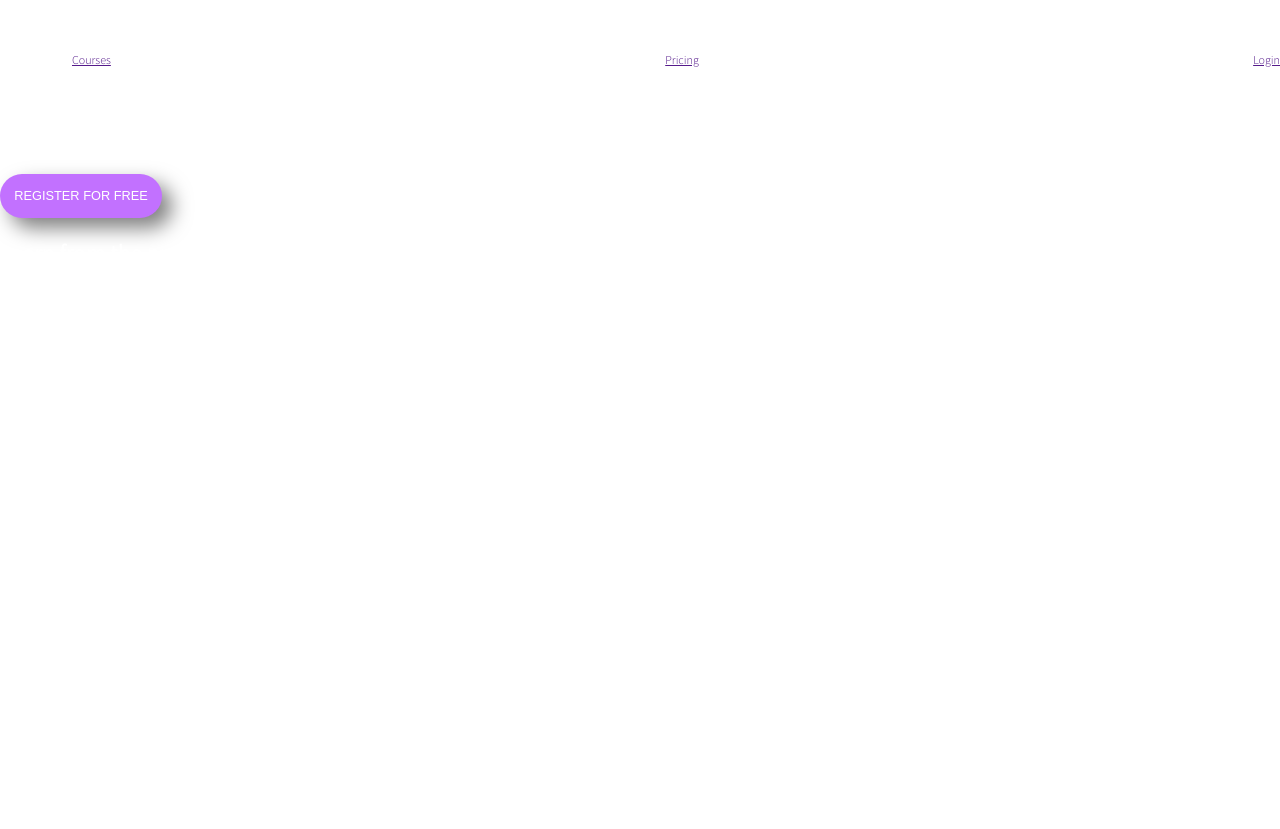
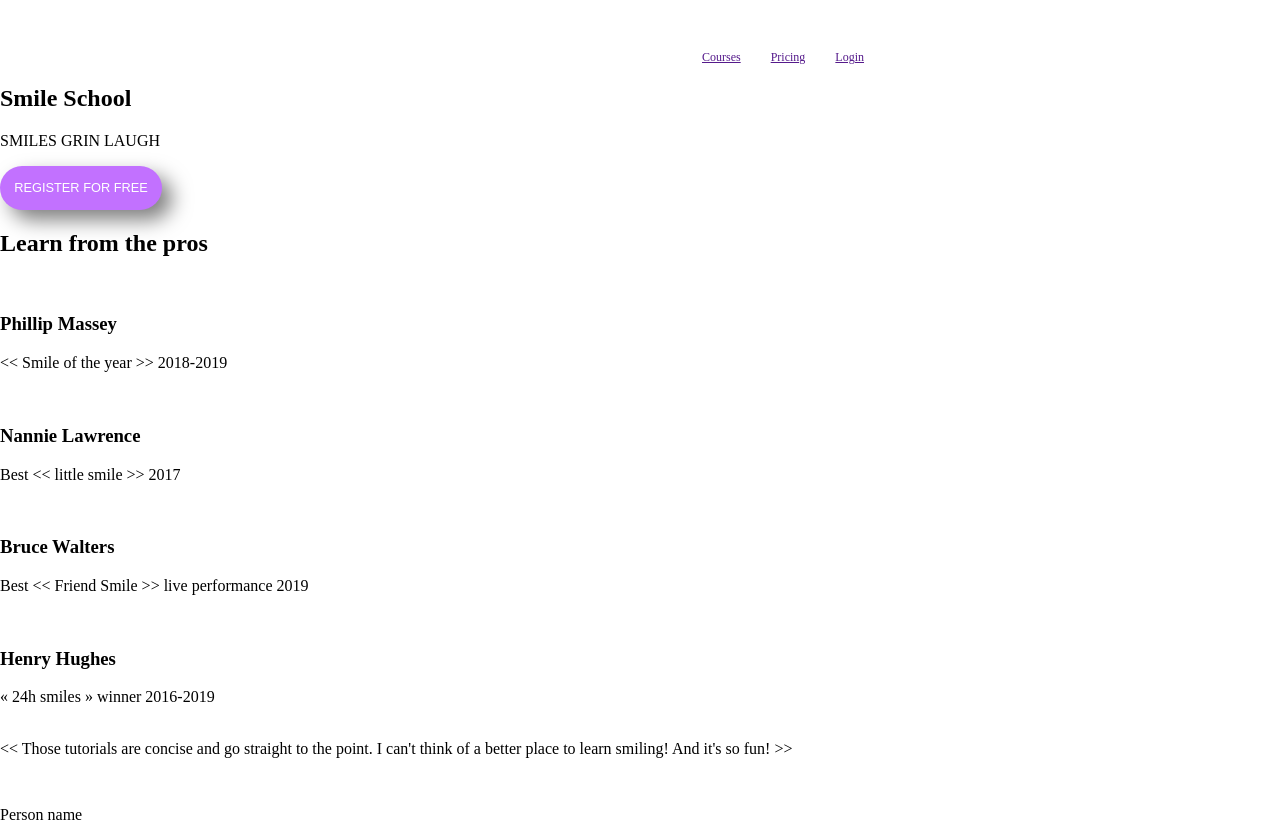
Before and after one commit to BretJohnson1/atlas-web_development, a plain HTML site: page html_advanced/index.html in a window 1280 px wide. Shown: the top 829 px of the page. Drawn offline with Linux system fonts and the light colour scheme; files that its build step writes are made by us from their sources; files whose address does not match are found by name.

Commit message:
more css updates

```diff
--- a/css_advanced/styles.css
+++ b/css_advanced/styles.css
@@ -11,12 +11,10 @@
 }
 
 body {
-    display: flex;
-    flex-direction: column;
-    justify-content: center;
-    margin: 0;
-    font-family: "Custom-Font-Light";
-    color: #FFFFFF;
+    display: block;
+    margin: 0px;
+    max-width: 100%;
+    font-family: Source-sans-pro-Light;
 }
 
 span {
@@ -69,15 +67,17 @@ header {
 }
 
 ul {
-    list-style: none;
-    display: flex;
-    flex-direction: row;
-    justify-content: space-between;
+    list-style-type: none;
+  display: flex;
+  padding-left: 702px;
 }
 
 li {
-    padding-left: 2rem;
-    font-size: 0.75rem;
+    text-decoration: none;
+  padding-left: px;
+  padding-right: 30px;
+  color: white;
+  font-size: 12px;
 }
 
 .logo-nav-links a {
```
Also changed, not shown: css_advanced/index.html (+3 -3 lines).
